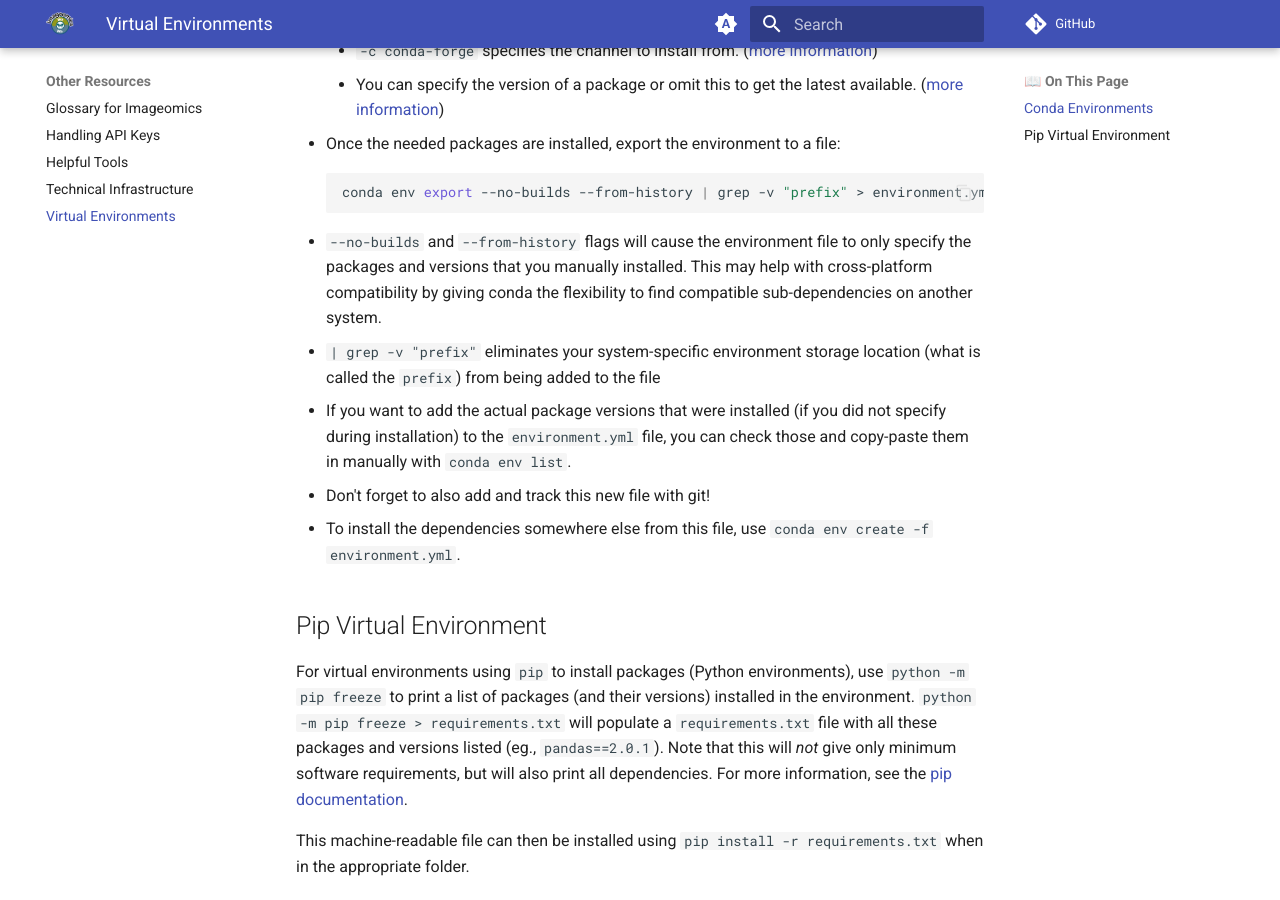
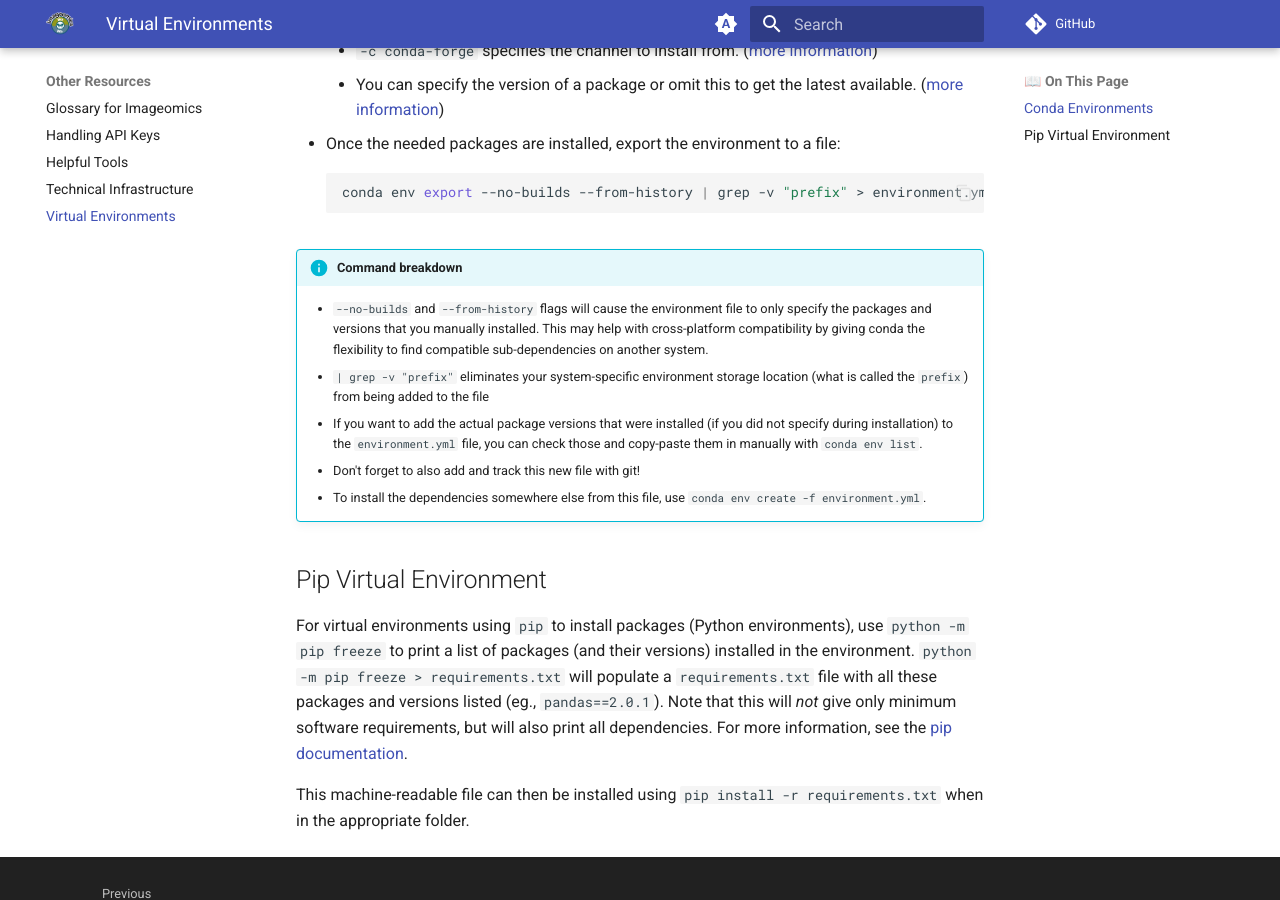
Before and after one commit to akashgunjegaon/Collaborative-distributed-science-guide, an MkDocs documentation site: the page built from docs/wiki-guide/Virtual-Environments.md, in a window 1280 px wide and 900 px high, scrolled down 626 px. Built offline with MkDocs 1.6.1 and Material for MkDocs 9.7.7, drawn with Linux system fonts in a browser that asks for light colours; comment, search, counter and statistics services are not loaded.

Commit message:
Convert bullets to info callout

````diff
--- a/docs/wiki-guide/Virtual-Environments.md
+++ b/docs/wiki-guide/Virtual-Environments.md
@@ -16,11 +16,12 @@ The following example commands will get you set up with a Conda environment that
 ```bash
 conda env export --no-builds --from-history | grep -v "prefix" > environment.yml
 ```
-  - `--no-builds` and `--from-history` flags will cause the environment file to only specify the packages and versions that you manually installed. This may help with cross-platform compatibility by giving conda the flexibility to find compatible sub-dependencies on another system.
-  - `| grep -v "prefix"` eliminates your system-specific environment storage location (what is called the `prefix`) from being added to the file
-  - If you want to add the actual package versions that were installed (if you did not specify during installation) to the `environment.yml` file, you can check those and copy-paste them in manually with `conda env list`.
-  - Don't forget to also add and track this new file with git!
-- To install the dependencies somewhere else from this file, use `conda env create -f environment.yml`.
+!!! info "Command breakdown"
+    - `--no-builds` and `--from-history` flags will cause the environment file to only specify the packages and versions that you manually installed. This may help with cross-platform compatibility by giving conda the flexibility to find compatible sub-dependencies on another system.
+    - `| grep -v "prefix"` eliminates your system-specific environment storage location (what is called the `prefix`) from being added to the file
+    - If you want to add the actual package versions that were installed (if you did not specify during installation) to the `environment.yml` file, you can check those and copy-paste them in manually with `conda env list`.
+    - Don't forget to also add and track this new file with git!
+    - To install the dependencies somewhere else from this file, use `conda env create -f environment.yml`.
 
 ## Pip Virtual Environment
 For virtual environments using `pip` to install packages (Python environments), use `python -m pip freeze` to print a list of packages (and their versions) installed in the environment. `python -m pip freeze > requirements.txt` will populate a `requirements.txt` file with all these packages and versions listed (eg., `pandas==2.0.1`). Note that this will _not_ give only minimum software requirements, but will also print all dependencies. For more information, see the [pip documentation](https://pip.pypa.io/en/stable/cli/pip_freeze/).
````
Also changed, not shown: docs/wiki-guide/Two-Repo-Problem.md (+3 -1 lines).
